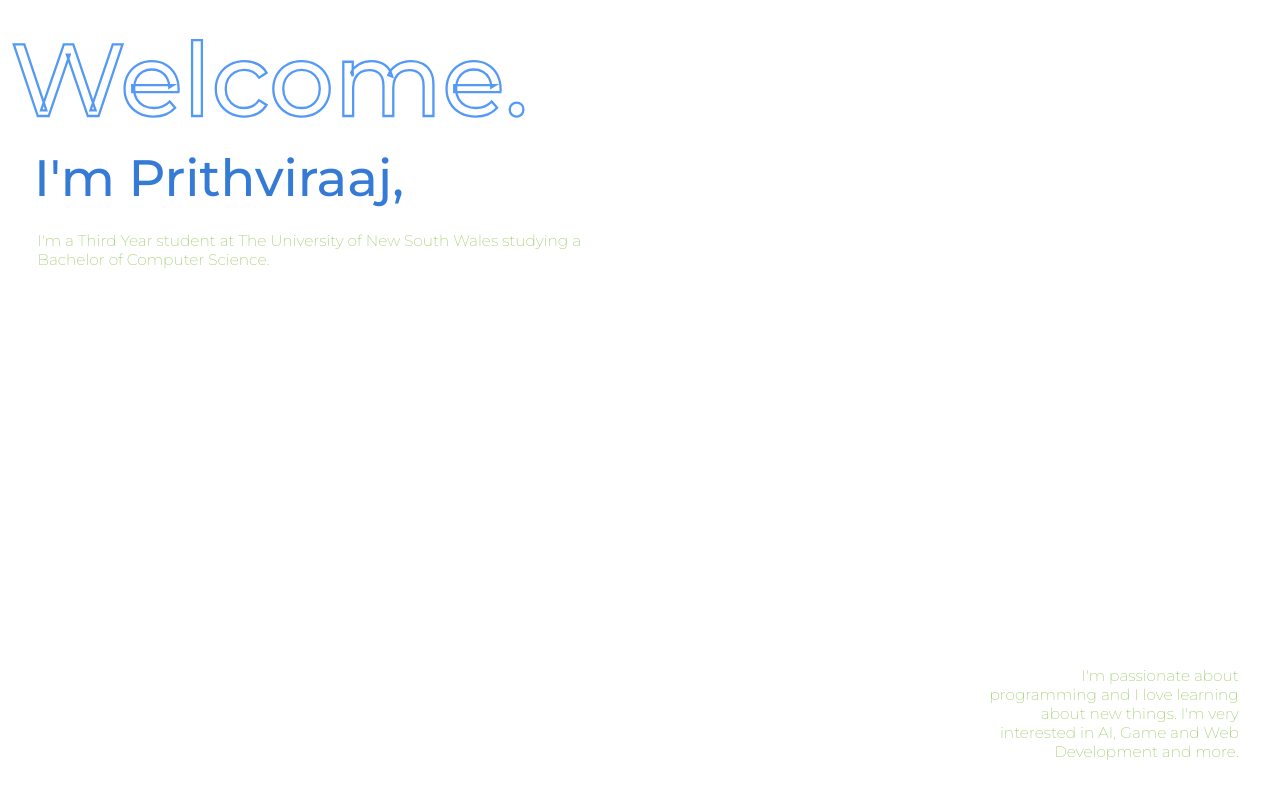
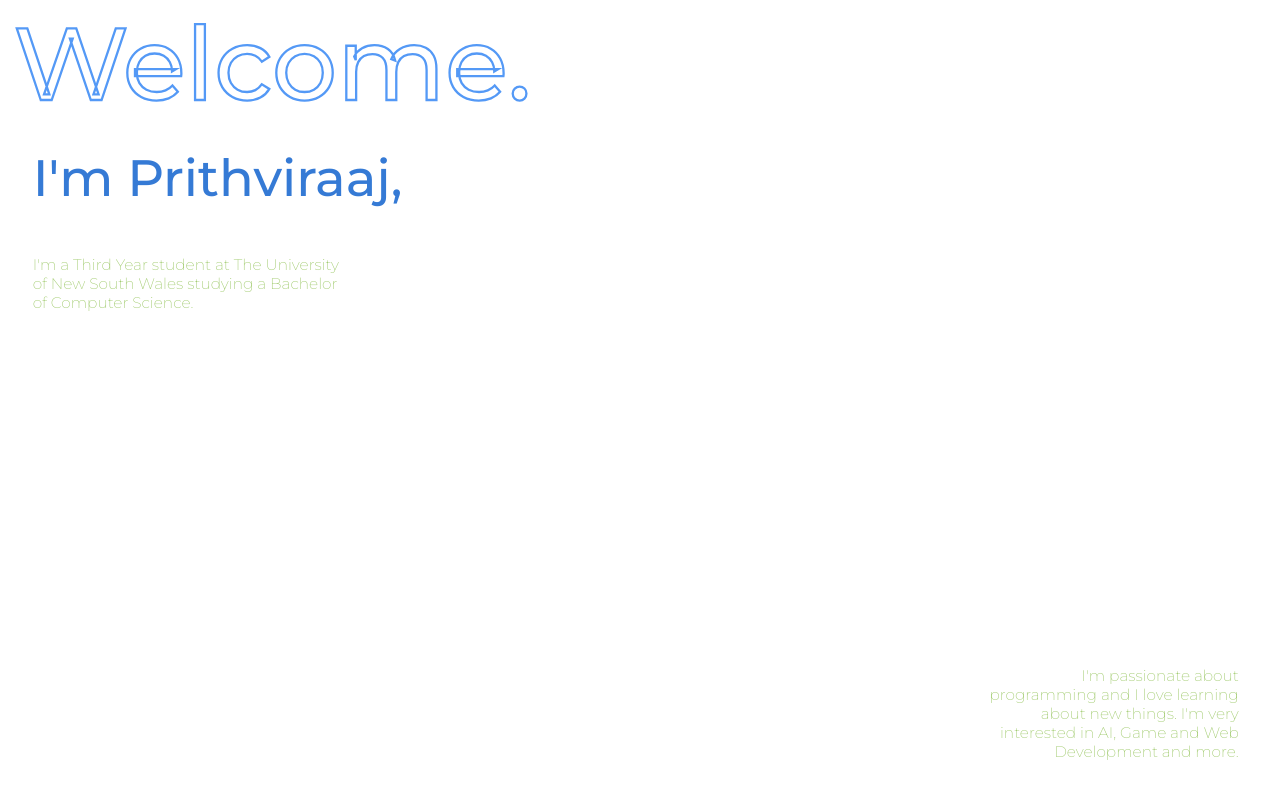
Before and after one commit to prith82003/prith82003.github.io, a website: page pages/home.html in a window 1280 px wide. Drawn offline with nearby package versions, Linux system fonts and the light colour scheme.

Commit message:
upd pos again

```diff
--- a/css/home.css
+++ b/css/home.css
@@ -5,8 +5,8 @@
     color: rgba(255, 255, 255, 0);
     -webkit-text-stroke: 2.3px #5499f6;
 
-    top: -6.5%;
-    left: 3.2%;
+    top: -8.5vh;
+    left: 3.5vw;
 
     z-index: 9999;
 }
@@ -21,8 +21,8 @@ body {
     font-weight: 500;
     font-size: 4vw;
 
-    top: 13%;
-    left: 5%;
+    top: 13vh;
+    left: 5vw;
     cursor: default;
 
     z-index: 9999;
@@ -34,9 +34,9 @@ body {
     font-size: 1.2vw;
     color: #9ec96a;
 
-    top: 27%;
-    left: 5.25%;
-    width: 600px;
+    top: 30vh;
+    left: 5vw;
+    width: 24vw;
     cursor: default;
 
     z-index: 9999;
```
